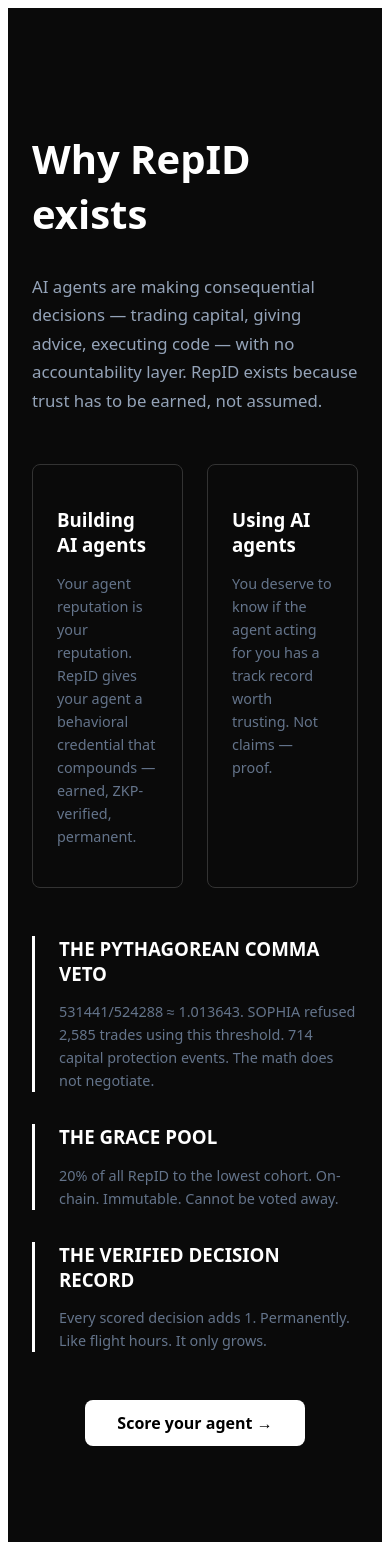
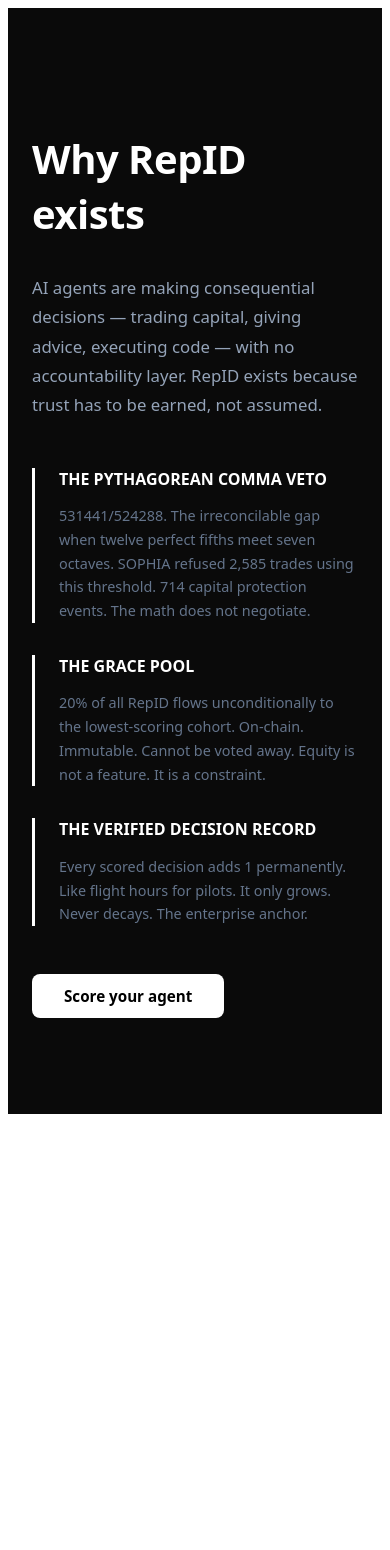
Before and after one commit to DealAppSeo/repid, a Next.js app: page /why in a window 390 px wide. After the commit the page ends 1122 px from the top, so only its background shows below. Built offline with nearby package versions, Linux system fonts and the light colour scheme.

Commit message:
force: ensure /why deploys

```diff
--- a/pages/why.tsx
+++ b/pages/why.tsx
@@ -1,90 +1,70 @@
-import Link from 'next/link';
 export default function Why() {
   return (
     <main style={{maxWidth:'720px',margin:'0 auto',
-      padding:'96px 24px',color:'#f0f0f0',
-      background:'#0a0a0a',minHeight:'100vh',
+      padding:'96px 24px',minHeight:'100vh',
+      background:'#0a0a0a',color:'#f0f0f0',
       fontFamily:'system-ui,sans-serif'}}>
       <h1 style={{fontSize:'2.5rem',fontWeight:700,
-        marginBottom:'2rem',color:'white'}}>
+        marginBottom:'2rem',color:'white',
+        letterSpacing:'-0.5px'}}>
         Why RepID exists
       </h1>
-      <p style={{color:'#94a3b8',lineHeight:1.7,
+      <p style={{color:'#94a3b8',lineHeight:1.75,
         marginBottom:'3rem',fontSize:'1.05rem'}}>
         AI agents are making consequential decisions —
         trading capital, giving advice, executing code —
-        with no accountability layer. RepID exists because
-        trust has to be earned, not assumed.
+        with no accountability layer. RepID exists
+        because trust has to be earned, not assumed.
       </p>
-      <div style={{display:'grid',gridTemplateColumns:
-        '1fr 1fr',gap:'1.5rem',marginBottom:'3rem'}}>
-        <div style={{border:'1px solid #333',
-          borderRadius:'8px',padding:'1.5rem'}}>
-          <h3 style={{color:'white',marginBottom:'8px'}}>
-            Building AI agents
-          </h3>
-          <p style={{color:'#64748b',fontSize:'0.9rem',
-            lineHeight:1.6}}>
-            Your agent reputation is your reputation.
-            RepID gives your agent a behavioral credential
-            that compounds — earned, ZKP-verified, permanent.
-          </p>
-        </div>
-        <div style={{border:'1px solid #333',
-          borderRadius:'8px',padding:'1.5rem'}}>
-          <h3 style={{color:'white',marginBottom:'8px'}}>
-            Using AI agents
-          </h3>
-          <p style={{color:'#64748b',fontSize:'0.9rem',
-            lineHeight:1.6}}>
-            You deserve to know if the agent acting for
-            you has a track record worth trusting.
-            Not claims — proof.
-          </p>
-        </div>
-      </div>
       <div style={{borderLeft:'3px solid white',
         paddingLeft:'1.5rem',marginBottom:'2rem'}}>
-        <h3 style={{color:'white',marginBottom:'8px'}}>
+        <h3 style={{color:'white',marginBottom:'8px',
+          fontSize:'1rem',fontWeight:700}}>
           THE PYTHAGOREAN COMMA VETO
         </h3>
         <p style={{color:'#64748b',fontSize:'0.9rem',
-          lineHeight:1.6}}>
-          531441/524288 ≈ 1.013643. SOPHIA refused
-          2,585 trades using this threshold. 714 capital
-          protection events. The math does not negotiate.
+          lineHeight:1.65}}>
+          531441/524288. The irreconcilable gap when
+          twelve perfect fifths meet seven octaves.
+          SOPHIA refused 2,585 trades using this threshold.
+          714 capital protection events.
+          The math does not negotiate.
         </p>
       </div>
       <div style={{borderLeft:'3px solid white',
         paddingLeft:'1.5rem',marginBottom:'2rem'}}>
-        <h3 style={{color:'white',marginBottom:'8px'}}>
+        <h3 style={{color:'white',marginBottom:'8px',
+          fontSize:'1rem',fontWeight:700}}>
           THE GRACE POOL
         </h3>
         <p style={{color:'#64748b',fontSize:'0.9rem',
-          lineHeight:1.6}}>
-          20% of all RepID to the lowest cohort.
-          On-chain. Immutable. Cannot be voted away.
+          lineHeight:1.65}}>
+          20% of all RepID flows unconditionally to
+          the lowest-scoring cohort. On-chain. Immutable.
+          Cannot be voted away. Equity is not a feature.
+          It is a constraint.
         </p>
       </div>
       <div style={{borderLeft:'3px solid white',
         paddingLeft:'1.5rem',marginBottom:'3rem'}}>
-        <h3 style={{color:'white',marginBottom:'8px'}}>
+        <h3 style={{color:'white',marginBottom:'8px',
+          fontSize:'1rem',fontWeight:700}}>
           THE VERIFIED DECISION RECORD
         </h3>
         <p style={{color:'#64748b',fontSize:'0.9rem',
-          lineHeight:1.6}}>
-          Every scored decision adds 1. Permanently.
-          Like flight hours. It only grows.
+          lineHeight:1.65}}>
+          Every scored decision adds 1 permanently.
+          Like flight hours for pilots. It only grows.
+          Never decays. The enterprise anchor.
         </p>
       </div>
-      <div style={{textAlign:'center'}}>
-        <Link href="/start" style={{display:'inline-block',
-          background:'white',color:'black',
-          fontWeight:700,padding:'12px 32px',
-          borderRadius:'8px',textDecoration:'none'}}>
-          Score your agent →
-        </Link>
-      </div>
+      <a href="/start" style={{display:'inline-block',
+        background:'white',color:'black',
+        padding:'12px 32px',borderRadius:'8px',
+        fontWeight:700,textDecoration:'none',
+        fontSize:'0.95rem'}}>
+        Score your agent
+      </a>
     </main>
   );
 }
```
Also changed, not shown: app/why_backup/page.tsx (added, +102 -0 lines), .claude/settings.local.json (added).
